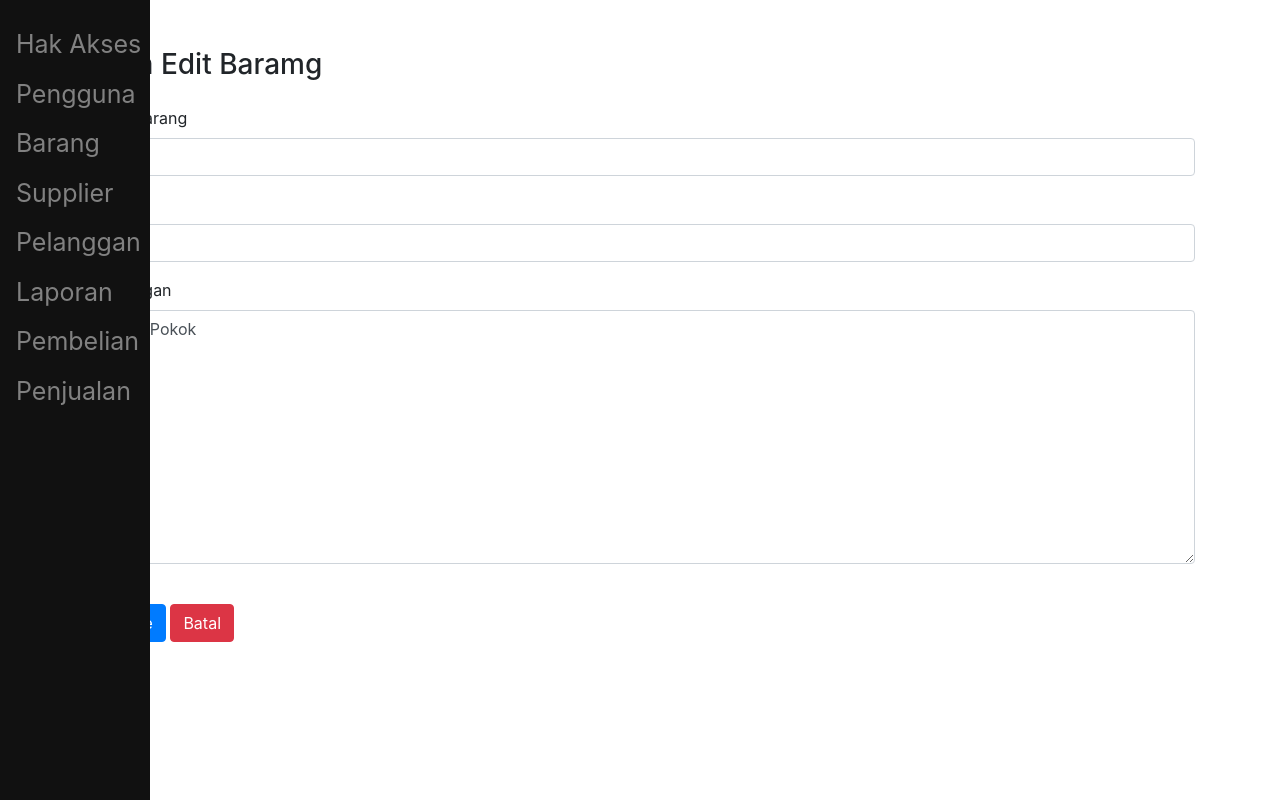
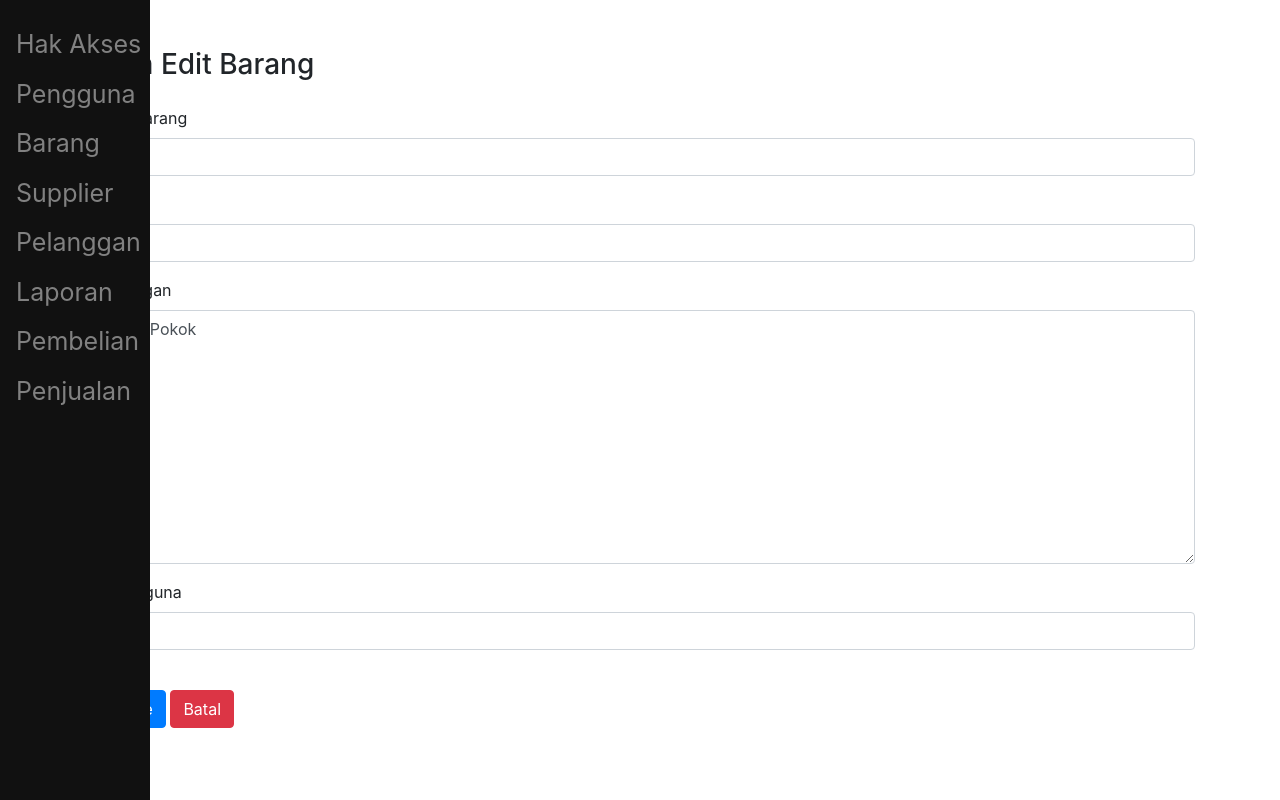
Before and after one commit to zakidevara/erp-TK4, a PHP site: page /view/barang/form_edit.php?id=S001 in a window 1280 px wide. Run offline with PHP 8.4, Linux system fonts and the light colour scheme; data comes from the database, SQL or seed files in the repository; some libraries are stand-ins or nearby versions.

Commit message:
fix barang edit form

```diff
--- a/controller/barang/update.php
+++ b/controller/barang/update.php
@@ -11,6 +11,7 @@
         $barang->setKeterangan($_POST['keterangan']);
         $barang->setSatuan($_POST['satuan']);
         $barang->setIdPengguna($_POST['id_pengguna']);
+        $barang->updateBarang();
         header ("location:/erp-TK4/view/barang/index.php");
     }
 ?>
--- a/view/barang/form_edit.php
+++ b/view/barang/form_edit.php
@@ -23,7 +23,7 @@
 		<div class="p-5">
             <form action="/erp-TK4/controller/barang/update.php" method="post" enctype="multipart/form-data">
                 <div class="container">
-                    <h3 class="mb-4">Form Edit Baramg</h3>
+                    <h3 class="mb-4">Form Edit Barang</h3>
                     <input name="id_barang" id="id_barang" class="form-control" value="<?= $barangDetail["IdBarang"]?>" type="hidden" required />
                     <div class="row">
                         <div class="col-md-12">
@@ -37,7 +37,7 @@
                         <div class="col-md-12">
                             <div class="form-group">
                                 <label>Satuan</label>
-                                <input type="text" name="no_telp" id="no_telp" class="form-control" placeholder="Contoh: kg" value="<?= $barangDetail["Satuan"]?>" required />
+                                <input type="text" name="satuan" id="satuan" class="form-control" placeholder="Contoh: kg" value="<?= $barangDetail["Satuan"]?>" required />
                             </div>
                         </div>
                     </div>
@@ -46,6 +46,15 @@
                             <div class="form-group">
                                 <label>Keterangan</label>
                                 <textarea name="keterangan" id="keterangan" class="form-control" placeholder="Keterangan" required rows="10"><?= $barangDetail["Keterangan"]?></textarea>
+                            </div>
+                        </div>
+                    </div>
+
+                    <div class="row">
+                        <div class="col-md-12">
+                            <div class="form-group">
+                                <label>ID Pengguna</label>
+                                <input type="text" name="id_pengguna" id="id_pengguna" class="form-control" placeholder="Contoh: U001" value="<?= $barangDetail["IdPengguna"]?>" required />
                             </div>
                         </div>
                     </div>
```
